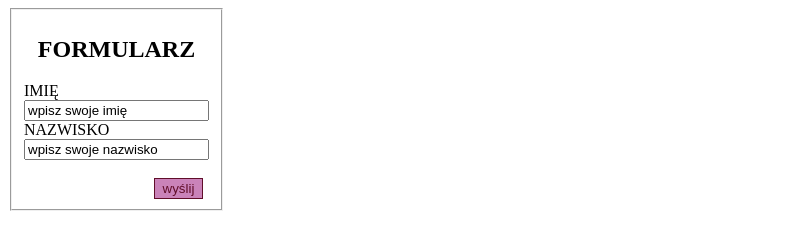
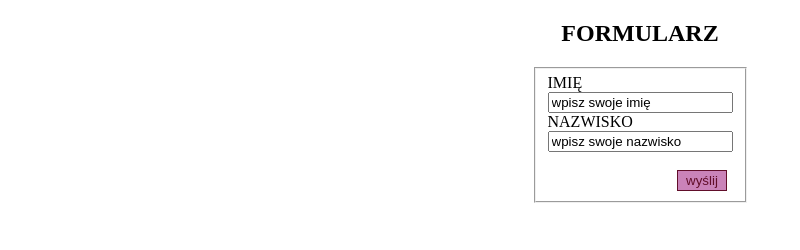
Before and after one commit to olacencora/git-zadanie12, a plain HTML site: page index.html in a window 1280 px wide. Shown: the whole page, without its empty margins (0-800 px from the left). Drawn offline with Linux system fonts and the light colour scheme.

Commit message:
poprawka - fieldset(html) wycentrowanie formularza(css)

```diff
--- a/index.html
+++ b/index.html
@@ -10,19 +10,18 @@
 </head>
 
 <body>
-  <fieldset>
-        <!-- fieldset - ramka wokol tekstu-->
     <h2>FORMULARZ</h2>
     <form action="mailto:olacencora@gmail.com?subject=ANKIETA" method="post" enctype="text/plain" accept-charset="utf-8">
     <!-- formularz, okreslona akcja wyslanie maila na adres ... o tytule ... / encription tape - rodzaj wpisywanych tresci / accept-charset - kodowanie-->
+      <fieldset>
+        <!-- fieldset - ramka wokol tekstu-->
         IMIĘ <input type="text" name="imie" value="wpisz swoje imię" />
         <!--input-wejście / dane wpisane przez uzytkownika będa katalogowane pod nazwą "imie"-->
         <br/>
         NAZWISKO <input type="text" name="nazwisko" value="wpisz swoje nazwisko"/>
         <br/><br/>
       <input id="button" type="submit" value="wyślij" />
+    </fieldset>
   </form>
-
 </body>
-
 </html>
--- a/style.css
+++ b/style.css
@@ -13,6 +13,8 @@
 fieldset
 {
     width: 120px;
+    margin-left: auto;
+    margin-right: auto;
 }
 h2
 {
```
Lines whose indentation alone changed are shown as unchanged.
